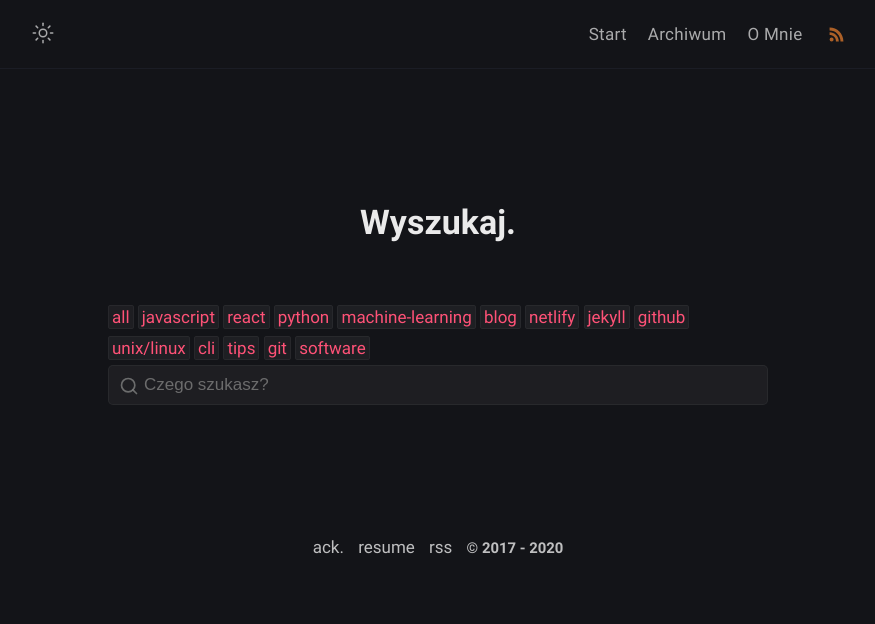
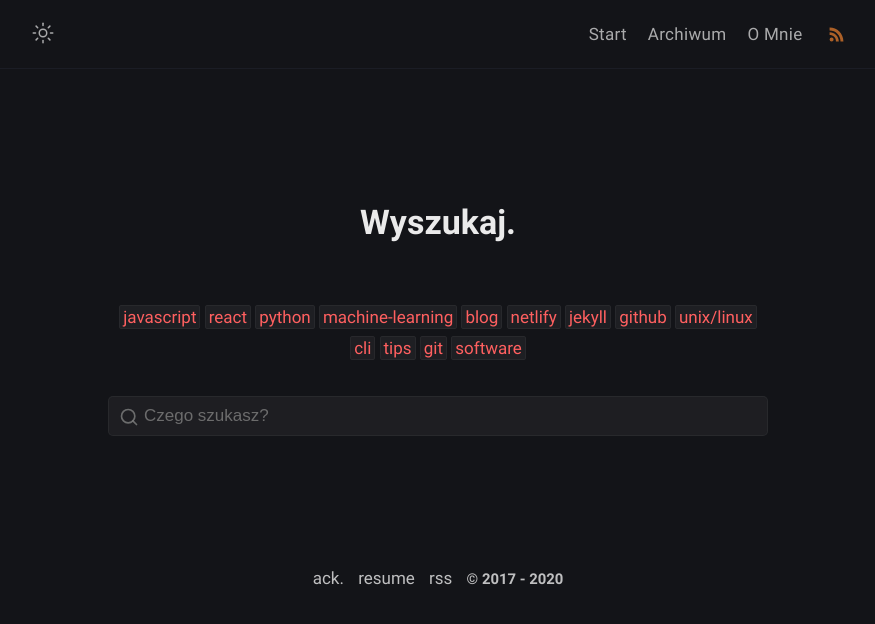
Before and after one commit to morb1d/morb1d.github.io, a Jekyll site: the page built from search.html, in a window 1280 px wide. Shown: the top 624 px of the page, without its empty margins (202-1077 px from the left). Built offline with Jekyll 4.4.1, drawn with Linux system fonts in a browser that asks for light colours.

Commit message:
Changes in Search By Tags function.

```diff
--- a/_includes/footer.html
+++ b/_includes/footer.html
@@ -13,7 +13,7 @@
     galite.UA = "{{ site.google_analytics }}";
   </script>
 {%- endif -%}
-{%- if page.url == '/archiwum/' or page.url == '/szukaj/' -%}
+{%- if page.url == '/archiwum/' -%}
   <script src="/assets/js/search.min.js"></script>
   <script>
     var sjs = SimpleJekyllSearch({
@@ -24,5 +24,6 @@
   </script>
 {%- endif -%}
 {%- if page.url == '/szukaj/' -%}
-  <script src="/assets/js/searchByTags.js"></script>
+  <script src="/assets/js/search.min.js"></script>
+  <script src="/assets/js/searchTags.js"></script>
 {%- endif -%}
--- a/_sass/klise/_base.scss
+++ b/_sass/klise/_base.scss
@@ -75,6 +75,11 @@
 %vertical-rhythm {
   margin-top: $spacing-full - 20;
   margin-bottom: $spacing-full - 20;
+}
+
+.larger,
+.smaller {
+ cursor: pointer
 }
 
 // strong | bold
--- a/_sass/klise/_dark.scss
+++ b/_sass/klise/_dark.scss
@@ -51,6 +51,29 @@
         color: $dark-text-link-blue;
       }
     }
+
+    .archive-tags {
+      text-align: center;
+      height: auto;
+
+      .tag-item {
+        color: #ff6060;
+        cursor: pointer;
+        padding: 1px 3px;
+        border-radius: 2px;
+        border: 1px solid rgba(128, 128, 128, 0.1);
+        background-color: rgba(128, 128, 128, 0.1);
+      }
+
+      a.tag-item:hover {
+        color: green;
+      }
+
+      a.tag-item.picked {
+        color: green;
+      }
+    }
+
   }
 
   // Syntax
--- a/_sass/klise/_post.scss
+++ b/_sass/klise/_post.scss
@@ -65,6 +65,10 @@
   span[itemprop="author"] {
     border-bottom: 1px dotted $light;
   }
+}
+
+.larger, .smaller {
+  cursor: pointer
 }
 
 // Post content
--- a/assets/js/searchByTags.js
+++ b/assets/js/searchTags.js
@@ -1,3 +1,4 @@
+
 let tagsArray = [];
 const urlParams = new URLSearchParams(window.location.search);
 const pickedTag = urlParams.get('tag');
@@ -32,4 +33,14 @@
     return arr1.every(item => arr2.includes(item)) ;
 }
 
-var sjs = new SimpleJekyllSearch({ searchInput: searchInput, resultsContainer: document.getElementById('search-results'), json: '/assets/search.json', searchResultTemplate: '<li class="result"><a href="https://krzysztofbury.pl{url}">{title}</a></li>', limit: 50, tagsArray: tagsArray, noResultsText: 'Brak wyników ...', fuzzy: false }); initTags();
+var sjs = new SimpleJekyllSearch({
+        searchInput: searchInput,
+        resultsContainer: document.getElementById('search-results'),
+        json: '/assets/search.json',
+        searchResultTemplate: '<li class="result"><a href="https://krzysztofbury.pl{url}">{title}</a></li>',
+        limit: 25,
+        tagsArray: tagsArray,
+        noResultsText: 'Brak wyników ...',
+        fuzzy: false });
+
+initTags();
--- a/search.html
+++ b/search.html
@@ -7,13 +7,12 @@
 ---
 
 <div class="archive-tags">
-  <a class="tag-item" href="#">all</a>
   {%- for tag in site.tags -%}
     {% capture name %}{{ tag | first }}{% endcapture %}
-    <a class="tag-item" href="#{{name}}">{{ name }}</a>
+    <a id="{{name}}-tag-item" class="tag-item" onclick="filter('{{name}}'); return false;">{{ name }}</a>
   {%- endfor -%}
 </div>
-
+<br>
 <div class="search-article">
   <label for="search-input" aria-hidden="true">
     <svg xmlns="http://www.w3.org/2000/svg" width="20" height="20" viewBox="0 0 24 24" fill="none" stroke="rgba(128,128,128,0.8)" stroke-width="2" stroke-linecap="round" stroke-linejoin="round" class="feather feather-search"><circle cx="11" cy="11" r="8"></circle><line x1="21" y1="21" x2="16.65" y2="16.65"></line></svg>
```
